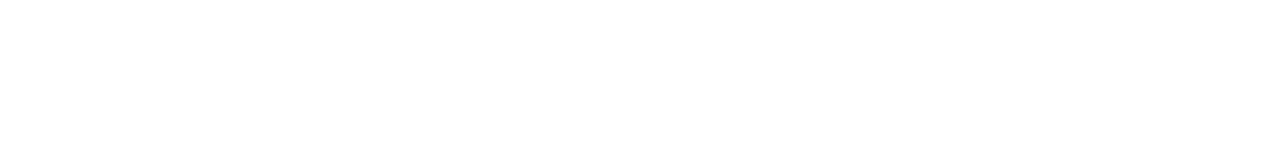
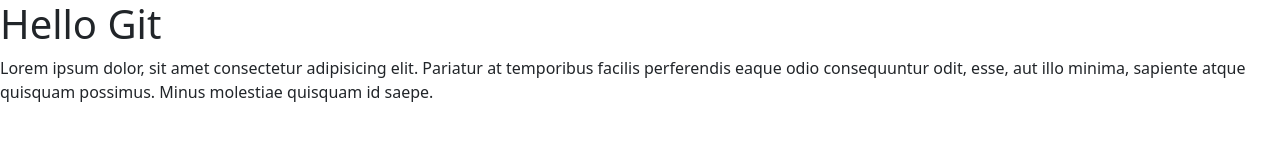
Before and after one commit to SwanHtetThetPaing/Test, a website: page index.html in a window 1280 px wide. Drawn offline with nearby package versions, Linux system fonts and the light colour scheme.

Commit message:
added h1 and p to index

```diff
--- a/index.html
+++ b/index.html
@@ -19,6 +19,13 @@
     />
   </head>
   <body>
+    <h1>Hello Git</h1>
+    <p>
+      Lorem ipsum dolor, sit amet consectetur adipisicing elit. Pariatur at
+      temporibus facilis perferendis eaque odio consequuntur odit, esse, aut
+      illo minima, sapiente atque quisquam possimus. Minus molestiae quisquam id
+      saepe.
+    </p>
     <script src="./node_modules/bootstrap/dist/js/bootstrap.bundle.js"></script>
   </body>
 </html>
```
